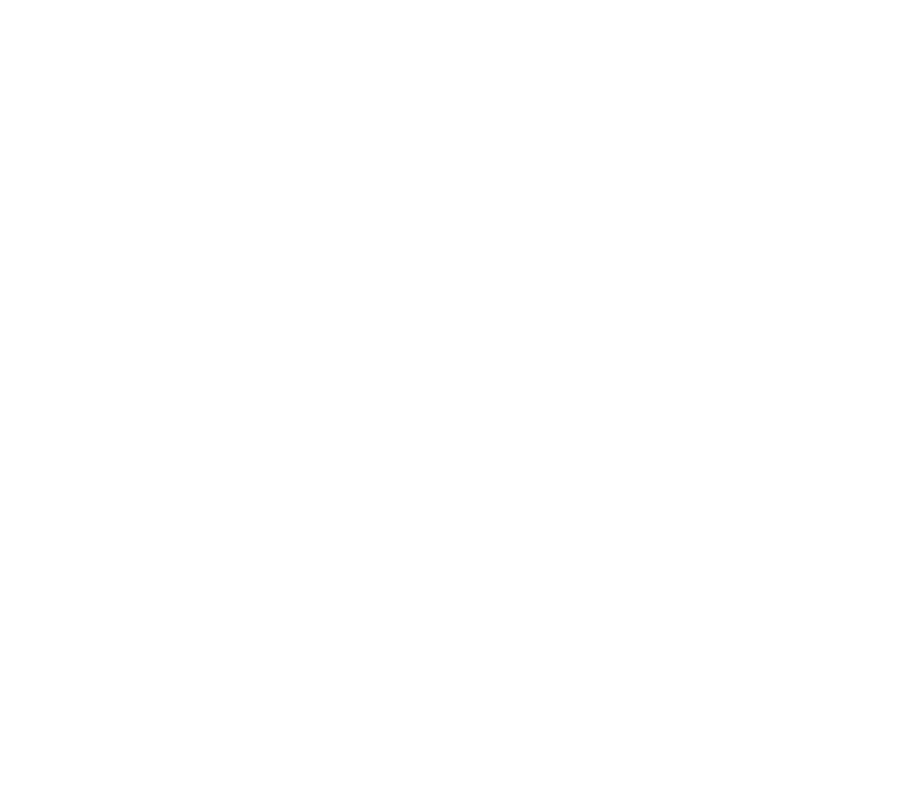
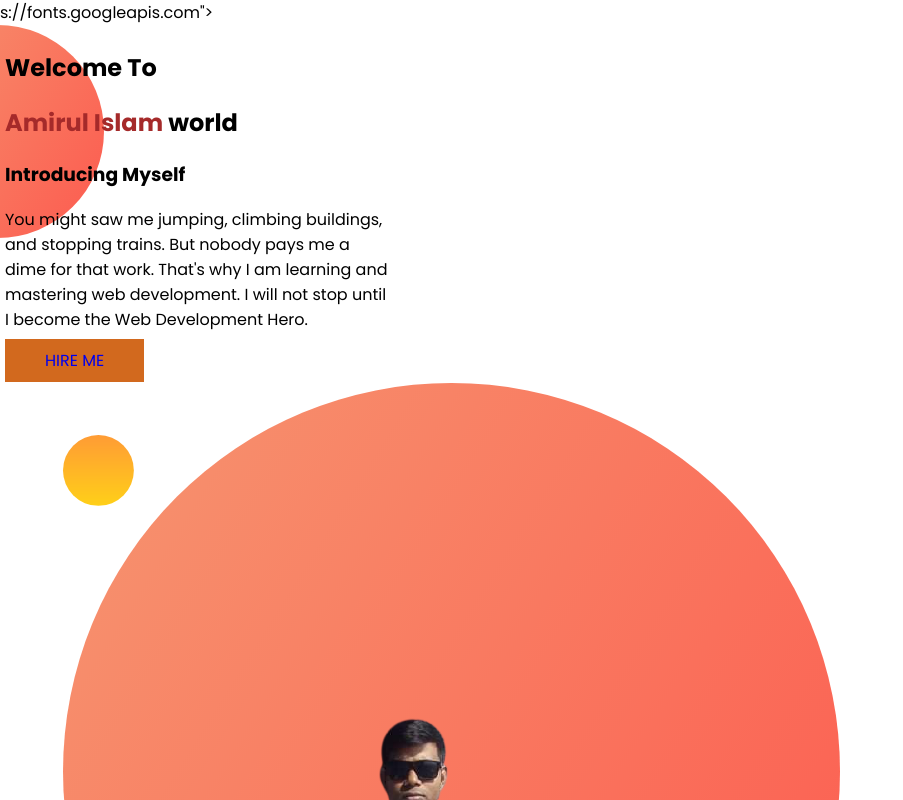
Before and after one commit to saharabanu/amirul-profolio, a plain HTML site: page index.html in a window 1280 px wide. Shown: the top 800 px of the page, without its empty margins (0-903 px from the left). Drawn offline with Linux system fonts and the light colour scheme.

Commit message:
top-banner added

```diff
--- a/index.html
+++ b/index.html
@@ -6,11 +6,34 @@
     <meta http-equiv="X-UA-Compatible" content="IE=edge">
     <meta name="viewport" content="width=device-width, initial-scale=1.0">
     <title>Developer protfolio</title>
+    s://fonts.googleapis.com">
+    <link rel="preconnect" href="https://fonts.gstatic.com" crossorigin>
+    <link href="https://fonts.googleapis.com/css2?family=Poppins:wght@400;700&display=swap" rel="stylesheet">
+
     <link rel="stylesheet" href="style.css">
 </head>
 
 <body>
+    <section class="top-banner">
+        <div class="half-width">
+            <h1>Welcome To</h1>
+            <h2><span class="yellow-color">Amirul Islam</span> world</h2>
+            <h3>Introducing Myself</h3>
+            <p>
+                You might saw me jumping, climbing buildings, and stopping trains. But nobody pays me a dime for that
+                work.
+                That's why I am learning and mastering web development. I will not stop until I become the Web
+                Development
+                Hero.
+            </p>
+            <a class="link-button" terget="blank" href="https://github.com/ProgrammingHero1/developer-portfolio">HIRE
+                ME</a>
 
+        </div>
+        <div class="half-width">
+            <img src="my-bg (4).png" alt="">
+        </div>
+    </section>
 </body>
 
 </html>
--- a/style.css
+++ b/style.css
@@ -0,0 +1,28 @@
+body{
+    font-family: 'Poppins', sans-serif;
+    margin:0%
+
+}
+.yellow-color{
+    color: brown;
+}
+.section{
+    display: flex;
+}
+.half-width{
+    width: 30%;
+    padding: 5px;
+}
+.half-width-image{
+    width: 100px;
+}
+.link-button{
+    text-decoration: none;
+    background-color:chocolate;
+    padding: 10px 40px;
+}
+.top-banner{
+    background-image: url(exp-bg.png);
+    background-repeat: no-repeat;
+
+}bo
```
Also changed, not shown: dream-bg.png (added), exp-bg.png (added), my-bg (4).png (added), my-bg2.png (added), top-banner.png (added).
